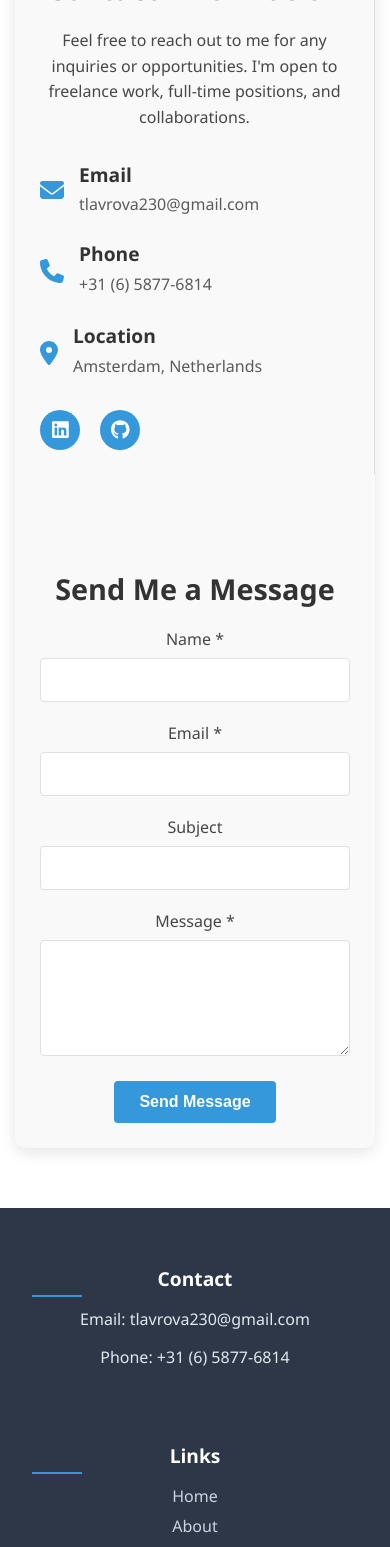
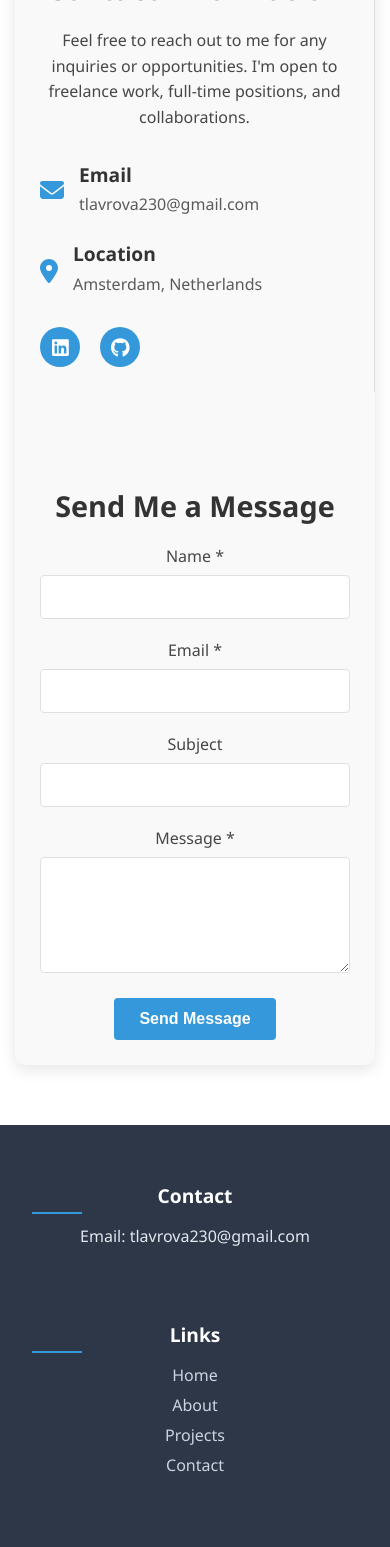
Before and after one commit to tlavrova/personal-portfolio, a React (Create React App) app: page / in a window 390 px wide. Shown: the part 7771-9318 px from the top of the page. Built offline with nearby package versions, Linux system fonts and the light colour scheme.

Commit message:
Remove phone contact information from Contact and Footer components

```diff
--- a/src/components/Contact.tsx
+++ b/src/components/Contact.tsx
@@ -115,14 +115,6 @@ const Contact: React.FC = () => {
                         </div>
 
                         <div className="info-item">
-                            <FontAwesomeIcon icon={faPhone} className="info-icon" />
-                            <div>
-                                <h4>Phone</h4>
-                                <p>+31 (6) 5877-6814</p>
-                            </div>
-                        </div>
-
-                        <div className="info-item">
                             <FontAwesomeIcon icon={faLocationDot} className="info-icon" />
                             <div>
                                 <h4>Location</h4>
--- a/src/components/Footer.tsx
+++ b/src/components/Footer.tsx
@@ -10,7 +10,6 @@ const Footer: React.FC = () => {
         <div className="footer-section">
           <h4>Contact</h4>
           <p>Email: tlavrova230@gmail.com</p>
-          <p>Phone: +31 (6) 5877-6814</p>
         </div>
 
         <div className="footer-section">
```
